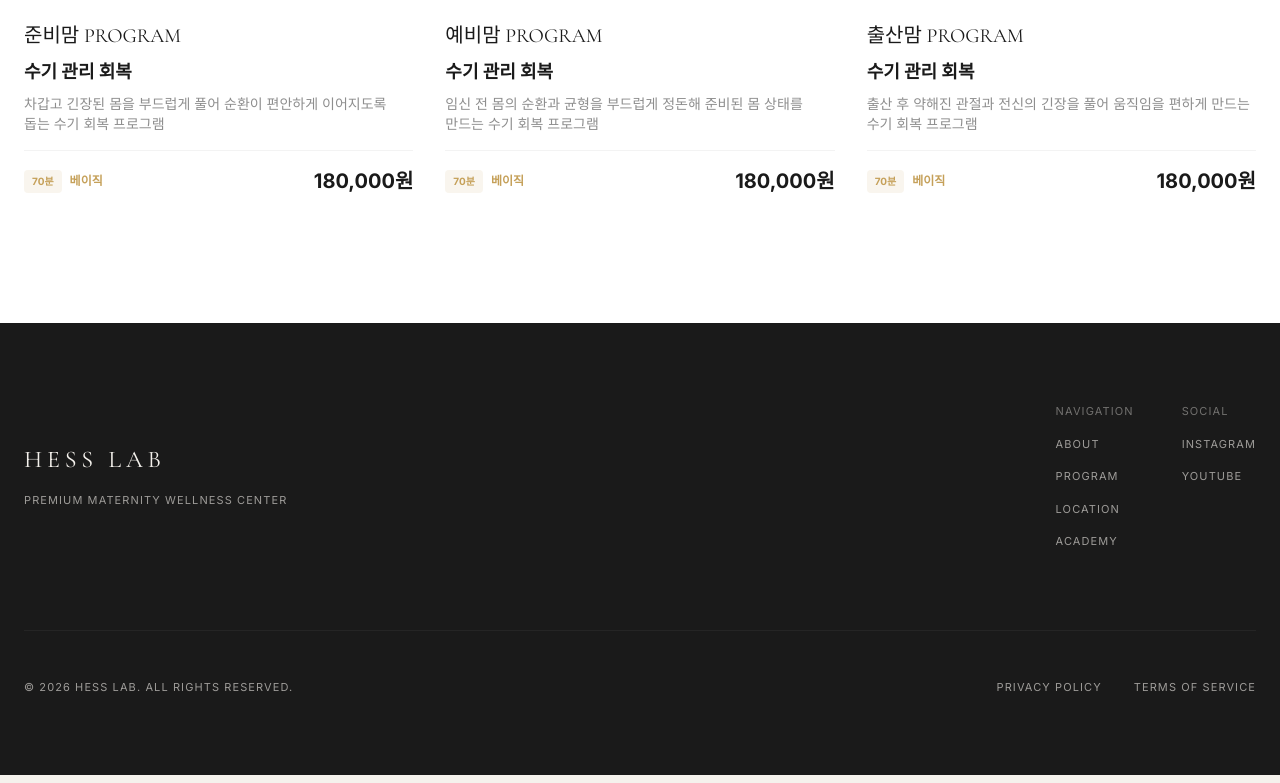
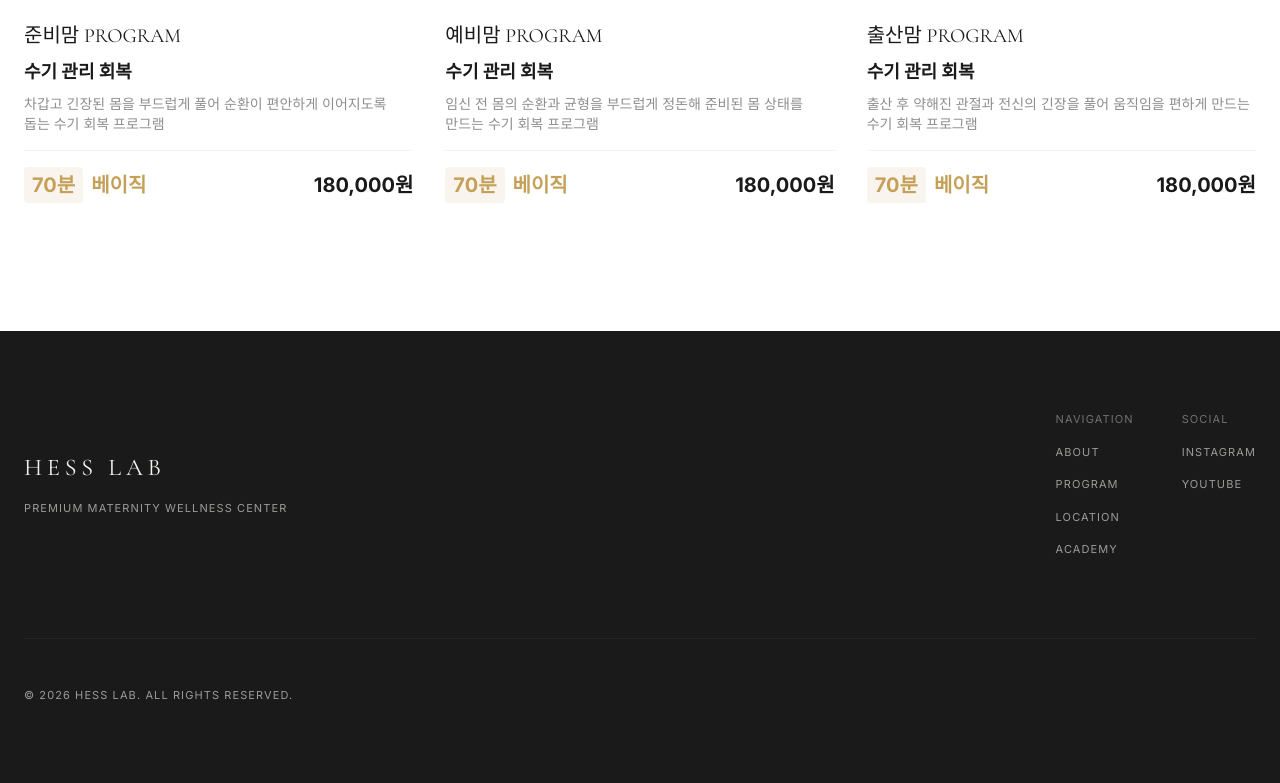
Before and after one commit to hellow2002/Hess-Lab-Web, a React (Vite) app: page / in a window 1280 px wide. Shown: the part 2013-2796 px from the top of the page. Built offline with nearby package versions, Linux system fonts and the light colour scheme.

Commit message:
Add files via upload

```diff
--- a/src/App.tsx
+++ b/src/App.tsx
@@ -319,10 +319,6 @@ function Footer() {
 
         <div className="pt-12 border-t border-white/5 flex flex-col md:flex-row justify-between items-center gap-6">
           <p>© 2026 HESS LAB. All Rights Reserved.</p>
-          <div className="flex gap-8">
-            <a href="#" className="hover:text-brand-beige">Privacy Policy</a>
-            <a href="#" className="hover:text-brand-beige">Terms of Service</a>
-          </div>
         </div>
       </div>
     </footer>
@@ -430,10 +426,10 @@ function HomePage() {
                 <p className="text-sm text-brand-muted mb-4 line-clamp-2">{program.details[1]}</p>
                 <div className="flex justify-between items-center pt-4 border-t border-brand-ink/5">
                   <div className="flex items-center gap-2">
-                    <span className="text-[10px] bg-brand-gold/10 text-brand-gold px-2 py-1 rounded-sm font-bold">{program.duration}</span>
-                    <span className="text-xs font-bold text-brand-gold">베이직</span>
+                    <span className="text-sm md:text-xl bg-brand-gold/10 text-brand-gold px-2 py-1 rounded-sm font-bold w-14 md:w-auto text-center">{program.duration}</span>
+                    <span className="text-sm md:text-xl font-bold text-brand-gold">{program.discountRate}</span>
                   </div>
-                  <span className="text-xl font-bold text-brand-ink">{program.originalPrice}원</span>
+                  <span className="text-sm md:text-xl font-bold text-brand-ink text-right">{program.originalPrice}원</span>
                 </div>
               </motion.div>
             ))}
@@ -551,33 +547,35 @@ function ProgramsPage() {
                         <p className="text-sm text-brand-muted mb-4">{category.basic.description}</p>
                         <div className="flex justify-between items-center pt-4 border-t border-brand-ink/5">
                           <div className="flex items-center gap-2">
-                            <span className="text-[10px] bg-brand-gold/10 text-brand-gold px-2 py-1 rounded-sm font-bold">{category.basic.time}</span>
-                            <span className="text-xs font-bold text-brand-gold">{category.basic.type}</span>
+                            <span className="text-sm md:text-xl bg-brand-gold/10 text-brand-gold px-2 py-1 rounded-sm font-bold w-14 md:w-auto text-center">{category.basic.time}</span>
+                            <span className="text-sm md:text-xl font-bold text-brand-gold">{category.basic.type}</span>
                           </div>
-                          <span className="text-xl font-bold text-brand-ink">{category.basic.price}원</span>
+                          <span className="text-sm md:text-xl font-bold text-brand-ink text-right">{category.basic.price}원</span>
                         </div>
                       </div>
                     )}
 
                     <div className="bg-white p-6 rounded-2xl border border-brand-ink/5">
-                      <h4 className="text-sm font-bold text-brand-ink mb-4 uppercase tracking-widest">{category.isAddon ? "추가 프로그램" : "심화 프로그램"}</h4>
+                      <h4 className="text-lg font-bold text-brand-ink mb-4">{category.isAddon ? "추가 프로그램" : "심화 프로그램"}</h4>
                       <ul className="space-y-4 mb-6">
                         {category.advanced.map((adv, i) => (
-                          <li key={i} className="flex items-start gap-3">
+                          <li key={i} className="flex flex-col">
+                            <div className="flex items-start gap-3">
                               <div className="w-1.5 h-1.5 rounded-full bg-brand-gold mt-2 flex-shrink-0"></div>
                               <div className="flex-1">
                                 <span className="block font-bold text-brand-ink text-sm mb-1">{adv.title}</span>
-                              <span className="block text-xs text-brand-muted">{adv.description}</span>
+                                <span className="block text-sm text-brand-muted">{adv.description}</span>
+                              </div>
+                            </div>
                             {adv.priceInfo && (
-                                <div className="flex justify-between items-center bg-brand-beige/20 p-3 rounded-lg mt-3">
+                              <div className="flex justify-between items-center pt-4 border-t border-brand-ink/5 mt-4">
                                 <div className="flex items-center gap-2">
-                                    <span className="text-[10px] bg-brand-gold/10 text-brand-gold px-2 py-1 rounded-sm font-bold">{adv.priceInfo.time}</span>
-                                    <span className="text-xs font-bold text-brand-gold">{adv.priceInfo.type}</span>
+                                  <span className="text-sm md:text-xl bg-brand-gold/10 text-brand-gold px-2 py-1 rounded-sm font-bold w-14 md:w-auto text-center">{adv.priceInfo.time}</span>
+                                  <span className="text-sm md:text-xl font-bold text-brand-gold">{adv.priceInfo.type}</span>
                                 </div>
-                                  <span className="text-sm font-bold text-brand-ink">{adv.priceInfo.price}원</span>
+                                <span className="text-sm md:text-xl font-bold text-brand-ink text-right">{adv.priceInfo.price}원</span>
                               </div>
                             )}
-                            </div>
                           </li>
                         ))}
                       </ul>
@@ -587,10 +585,10 @@ function ProgramsPage() {
                             <div key={i} className="flex flex-col">
                               <div className="flex justify-between items-center">
                                 <div className="flex items-center gap-2">
-                                  <span className="text-[10px] bg-brand-gold/10 text-brand-gold px-2 py-1 rounded-sm font-bold">{price.time}</span>
-                                  <span className="text-xs font-bold text-brand-gold">{price.type}</span>
+                                  <span className="text-sm md:text-xl bg-brand-gold/10 text-brand-gold px-2 py-1 rounded-sm font-bold w-14 md:w-auto text-center">{price.time}</span>
+                                  <span className="text-sm md:text-xl font-bold text-brand-gold">{price.type}</span>
                                 </div>
-                                <span className="text-lg font-bold text-brand-ink">{price.price}원</span>
+                                <span className="text-sm md:text-xl font-bold text-brand-ink text-right">{price.price}원</span>
                               </div>
                               {(price.type === "인텐스" || price.type === "+++") && (
                                 <span className="text-[10px] text-brand-muted text-right mt-1">*컨디션별 1가지 솔루션 맞춤 관리</span>
```
Lines whose indentation alone changed are shown as unchanged.
